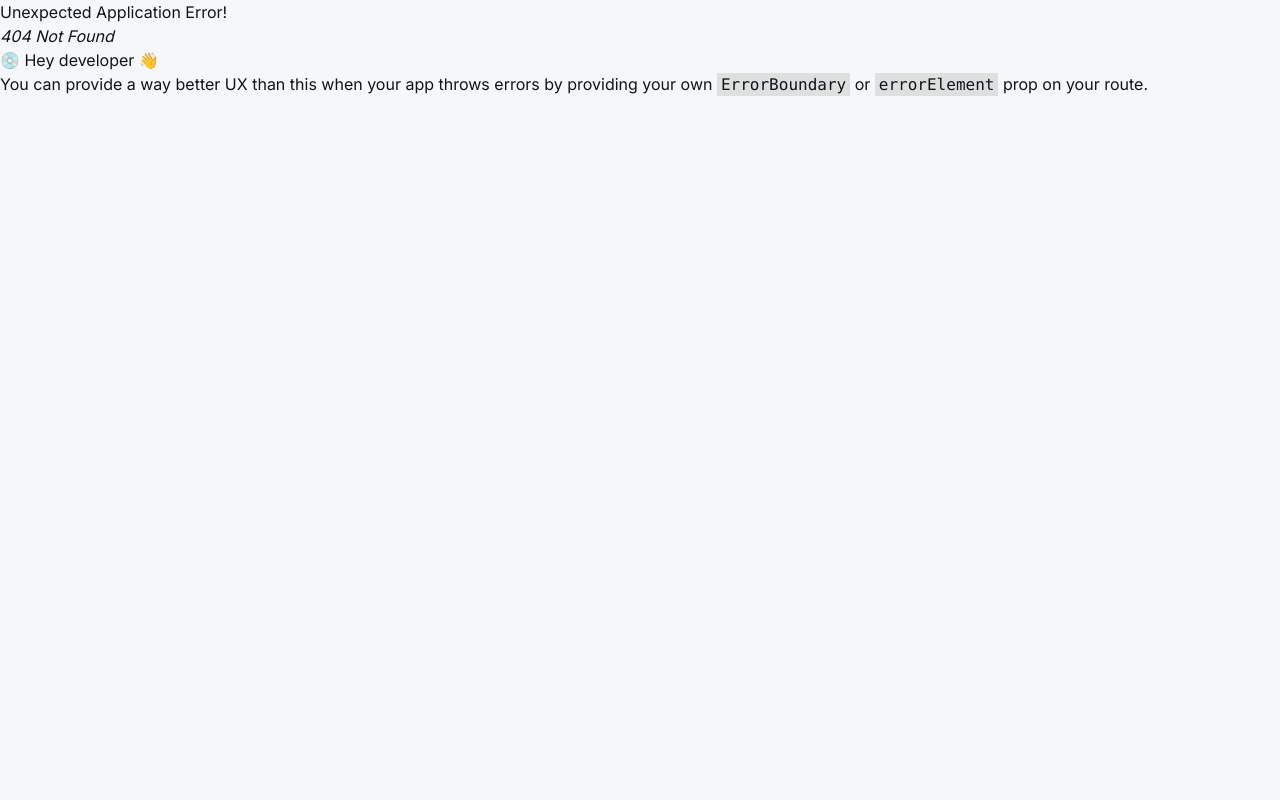
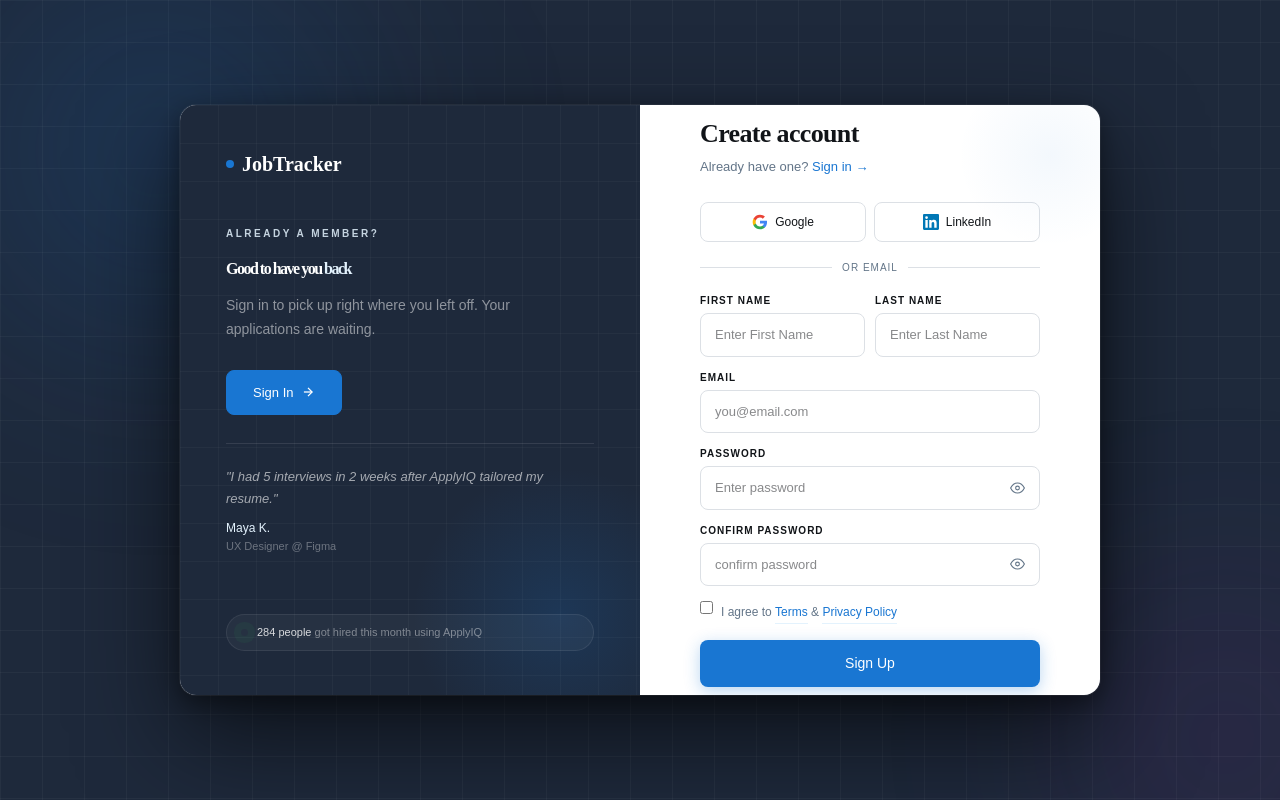
Before and after one commit to sushmasingh12/Job-Tracker, a React (Vite) app: page /signup in a window 1280 px wide. Before the commit this address had no page. Built offline with nearby package versions, Linux system fonts and the light colour scheme.

Commit message:
complete registration form

```diff
--- a/src/features/auth/components/LoginForm.jsx
+++ b/src/features/auth/components/LoginForm.jsx
@@ -4,7 +4,7 @@ import { FormField } from "../../../shared/components/ui/FormField";
 import { useLogin } from "../hooks/useAuth";
 import { PasswordField } from "./PasswordField";
 import { SocialButtons } from "./SocialButtons";
-import { useNavigate } from "react-router-dom";
+
 
 export const SignInOverlay = ({onCreateAccount}) => {
   return (
--- a/src/features/auth/components/RegisterForm.jsx
+++ b/src/features/auth/components/RegisterForm.jsx
@@ -1,10 +1,13 @@
+import { useState } from "react";
+import { useRegister } from "../hooks/useAuth";
+import { SocialButtons } from "./SocialButtons";
+import { Divider } from "../../../shared/components/ui/Divider";
+import { FormField } from "../../../shared/components/ui/FormField";
+import { PasswordField } from "./PasswordField";
+import { Button } from "../../../shared/components/ui/Button";
 
 
-
-
-// ─── Overlay: Sign Up side (shown on left — "Already a member?") ──────────────
-
-function SignUpOverlay({ onSignIn }) {
+export const SignUpOverlay = ({ onSignIn })=> {
   return (
     <div
       className="overlay-wrap absolute top-0 bottom-0 w-1/2 z-50"
@@ -89,10 +92,12 @@ function SignUpOverlay({ onSignIn }) {
 
 // ─── Sign Up Form ─────────────────────────────────────────────────────────────
 
-function SignUpForm() {
+export const SignUpForm =({onSignIn}) =>{
 
+  const {register, handleSubmit, errors, isSubmitting, watch} = useRegister()
+  const passwordValue = watch("password");
   return (
-    // form-pane::before glow → stays in App.css
+
     <div className="form-pane pane-signup bg-white px-11.5 py-10 flex flex-col justify-center overflow-hidden relative">
       <div className="pane-inner w-full max-w-85 mx-auto">
         <h1 className="font-playfair text-[26px] font-bold text-neutral-text tracking-tight mb-1">
@@ -113,7 +118,25 @@ function SignUpForm() {
 
         <form onSubmit={handleSubmit}>
           {/* Name row */}
-          <div className="grid grid-cols-2 gap-2.5 mb-3.25">
+          <div className="grid grid-cols-2 gap-2.5 ">
+          <FormField
+          label="First Name"
+          type="text"
+          placeholder="Enter First Name"
+          registration={register("firstname",{required:"First name is required"})}
+          error={errors.firstname}
+          />
+          <FormField
+          label="Last Name"
+          type="text"
+          placeholder="Enter Last Name"
+          registration={register("lastname",{required:"Last name is required"})}
+          error={errors.lastname}
+          />
+          </div>
+
+
+          {/* <div className="grid grid-cols-2 gap-2.5 mb-3.25">
             <div className="relative">
               <label
                 className="block text-[10px] font-semibold tracking-widest uppercase text-neutral-text mb-1.25"
@@ -146,147 +169,77 @@ function SignUpForm() {
                 placeholder="Morgan"
               />
             </div>
-          </div>
+          </div> */}
 
           {/* Email */}
-          <div className="mb-3.25 relative">
-            <label
-              className="block text-[10px] font-semibold tracking-widest uppercase text-neutral-text mb-1.25"
-              htmlFor="su-email"
-            >
-              Email
-            </label>
-            <input
+          <FormField
+          label="Email"
           type="email"
-              name="email"
-              value={state.email}
-              onChange={handleChange}
-              className="inpttext"
-              placeholder="alex@email.com"
+          placeholder="you@email.com"
+          registration={register("email", {
+            required:"Email is required",
+            pattern:{value: /^[^\s@]+@[^\s@]+\.[^\s@]+$/, message: "Invalid email",
+          }})}
+          error={errors.email}
           />
-          </div>
+         <PasswordField
+         label="Password"
+         placeholder="Enter password"
+         registration={register("password", {
+           required: "Password is required",
+           minLength: { value: 6, message: "Min 6 characters" },
+         })}
+         error={errors.password}
+         />
 
-          {/* Password + Strength */}
-          <div className="mb-3.25 relative">
-            <label
-              className="block text-[10px] font-semibold tracking-widest uppercase text-neutral-text mb-1.25"
-              htmlFor="su-pw"
-            >
-              Password
-            </label>
-            <input
-              type={show ? "text" : "password"}
-              name="password"
-              value={state.password}
-              onChange={handleChange}
-              className="inpttext"
-              placeholder="Enter password"
+<PasswordField
+         label="Confirm Password"
+         placeholder="confirm password"
+         registration={register("confirmpassword", {
+           required: "Password is required",
+           validate: (val) => val === passwordValue || "Passwords do not match",
+         })}
+         error={errors.confirmpassword}
          />
-            <button
-              type="button"
-              className="absolute right-2.75 top-1/2 -translate-y-1/2 bg-transparent border-none cursor-pointer text-neutral-muted flex p-1 hover:text-primary transition-colors"
-              onClick={() => setShow((s) => !s)}
-            >
-              {show ? <EyeOffIcon /> : <EyeIcon />}
-            </button>
-          </div>
-          {/* Password + Strength */}
-          <div className="mb-3.25 relative">
-            <label
-              className="block text-[10px] font-semibold tracking-widest uppercase text-neutral-text mb-1.25"
-              htmlFor="su-pw"
-            >
-              Confirm Password
-            </label>
-            <input
-              type={showConfirmpass ? "text" : "password"}
-              name="confirmpassword"
-              value={state.confirmpassword}
-              onChange={handleChange}
-              className="inpttext"
-              placeholder="Confirm password"
-            />
-            <button
-              type="button"
-              className="absolute right-2.75 top-1/2 -translate-y-1/2 bg-transparent border-none cursor-pointer text-neutral-muted flex p-1 hover:text-primary transition-colors"
-              onClick={() => setShowConfirmpass((s) => !s)}
-            >
-              {showConfirmpass ? <EyeOffIcon /> : <EyeIcon />}
-            </button>
-          </div>
 
-          {/* Terms */}
+
+
+          {/* ── Terms ── */}
           <div className="flex items-start gap-2 mb-4">
             <input
+              {...register("terms", { required: "Please accept terms to continue" })}
               type="checkbox"
               id="su-terms"
               className="w-3.25 h-3.25 accent-primary cursor-pointer mt-0.5 shrink-0"
             />
+            <div>
               <label
                 className="text-[12px] text-neutral-muted leading-relaxed font-light"
                 htmlFor="su-terms"
               >
                 I agree to{" "}
-              <button className="text-primary font-medium border-b border-primary-light">
+                <button type="button" className="text-primary font-medium border-b border-primary-light">
                   Terms
                 </button>{" "}
                 &amp;{" "}
-              <button className="text-primary font-medium border-b border-primary-light">
+                <button type="button" className="text-primary font-medium border-b border-primary-light">
                   Privacy Policy
                 </button>
               </label>
+              {/* ✅ Terms ka error bhi dikhega ab */}
+              {errors.terms && (
+                <p className="text-[11px] text-red-500 mt-0.5">{errors.terms.message}</p>
+              )}
+            </div>
           </div>
 
           {/* Submit */}
-          <button
-            type="submit"
-            className="w-full py-3.25 font-dm text-[14px] font-medium text-white border-none rounded-lg cursor-pointer transition-all flex items-center justify-center gap-1.75 relative overflow-hidden hover:-translate-y-px active:translate-y-0"
-            style={{
-              background: "#1976d2",
-              boxShadow: "0 4px 16px rgba(25,118,210,0.3)",
-            }}
-          >
-            <span>Create Account</span>
-            {/* {!loading && !success && <ArrowIcon />}
-            <Spinner visible={loading} /> */}
-          </button>
+          <Button type="submit" loading={isSubmitting} fullWidth>
+            Sign Up
+          </Button>
+
         </form>
       </div>
     </div>
   );
 }
-
-// ─── Sign Up Page ─────────────────────────────────────────────────────────────
-
-export default function SignUp() {
-  const navigate = useNavigate();
-  const handleSignUp = () => {
-    navigate("/login");
-  };
-  return (
-    <div className="font-dm bg-sidebar min-h-screen flex items-center justify-center overflow-hidden relative">
-      {/* Background */}
-      <div className="hero-grid-bg" />
-      <div
-        className="blob-a fixed rounded-full pointer-events-none blur-[90px]"
-        style={{ animation: "blobDrift 14s ease-in-out infinite" }}
-      />
-      <div
-        className="blob-b fixed rounded-full pointer-events-none blur-[90px]"
-        style={{ animation: "blobDrift 10s ease-in-out infinite reverse" }}
-      />
-
-      {/* auth-card: complex multi-layer box-shadow → stays in App.css */}
-      <div
-        className="auth-card signup-mode relative w-230 h-147.5 rounded-2xl overflow-hidden z-10"
-        style={{ animation: "cardIn 0.55s cubic-bezier(.76,0,.24,1) forwards" }}
-      >
-        <div className="absolute inset-0 grid grid-cols-2">
-          <div className="bg-white" />
-          <SignUpForm onSignIn={handleSignUp} />
-        </div>
-        <SignUpOverlay onSignIn={handleSignUp} />
-      </div>
-    </div>
-  );
-}
--- a/src/features/auth/hooks/useAuth.js
+++ b/src/features/auth/hooks/useAuth.js
@@ -19,8 +19,8 @@ export const useLogin = () => {
             console.log(data)
             navigate("/dashboard")
         }
-        catch(error){
-            console.log(error.message)
+        catch(err){
+            console.error(err.message);
         }
     };
 
@@ -31,3 +31,36 @@ export const useLogin = () => {
         isSubmitting,
     };
 }
+
+export const useRegister = () => {
+    const navigate = useNavigate()
+    const {
+        register,
+        handleSubmit,
+        watch,
+        formState:{errors, isSubmitting}
+    } = useForm({
+        defaultValues: {
+            firstname: "",
+            lastname: "",
+            email: "",
+            password: "",
+            confirmpassword: "",
+          },
+    });
+    const onSubmit = (data) => {
+        try {
+            console.log(data)
+            navigate("/login");
+          } catch (err) {
+            console.error(err.message);
+          }
+    }
+    return {
+        register,
+        handleSubmit: handleSubmit(onSubmit),
+        errors,
+        isSubmitting,
+        watch,
+      };
+}
--- a/src/main.jsx
+++ b/src/main.jsx
@@ -9,6 +9,7 @@ import {
 import './index.css'
 import './App.css'
 import LoginPage from './pages/LoginPage'
+import RegisterPage from './pages/RegisterPage'
 
 
 
@@ -17,6 +18,7 @@ const router = createBrowserRouter(
     <>
 
     <Route path='/' element={<LoginPage/>}/>
+    <Route path='/signup' element={<RegisterPage/>}/>
 
 
     </>
--- a/src/pages/RegisterPage.jsx
+++ b/src/pages/RegisterPage.jsx
@@ -0,0 +1,22 @@
+import React from 'react'
+import {useNavigate}  from 'react-router-dom'
+import AuthLayout from '../features/auth/components/AuthLayout'
+import { SignUpForm, SignUpOverlay } from '../features/auth/components/RegisterForm'
+
+const RegisterPage = () => {
+    const navigate = useNavigate();
+  const handleSignUp = () => {
+    navigate("/login");
+  };
+  return (
+    <AuthLayout>
+        <div className="absolute inset-0 grid grid-cols-2">
+          <div className="bg-white" />
+          <SignUpForm onSignIn={handleSignUp}/>
+        </div>
+        <SignUpOverlay onSignIn={handleSignUp}/>
+    </AuthLayout>
+  )
+}
+
+export default RegisterPage
```
Also changed, not shown: 1 other file (tests, documents, lock files or other folders). Lines whose indentation alone changed are shown as unchanged.
